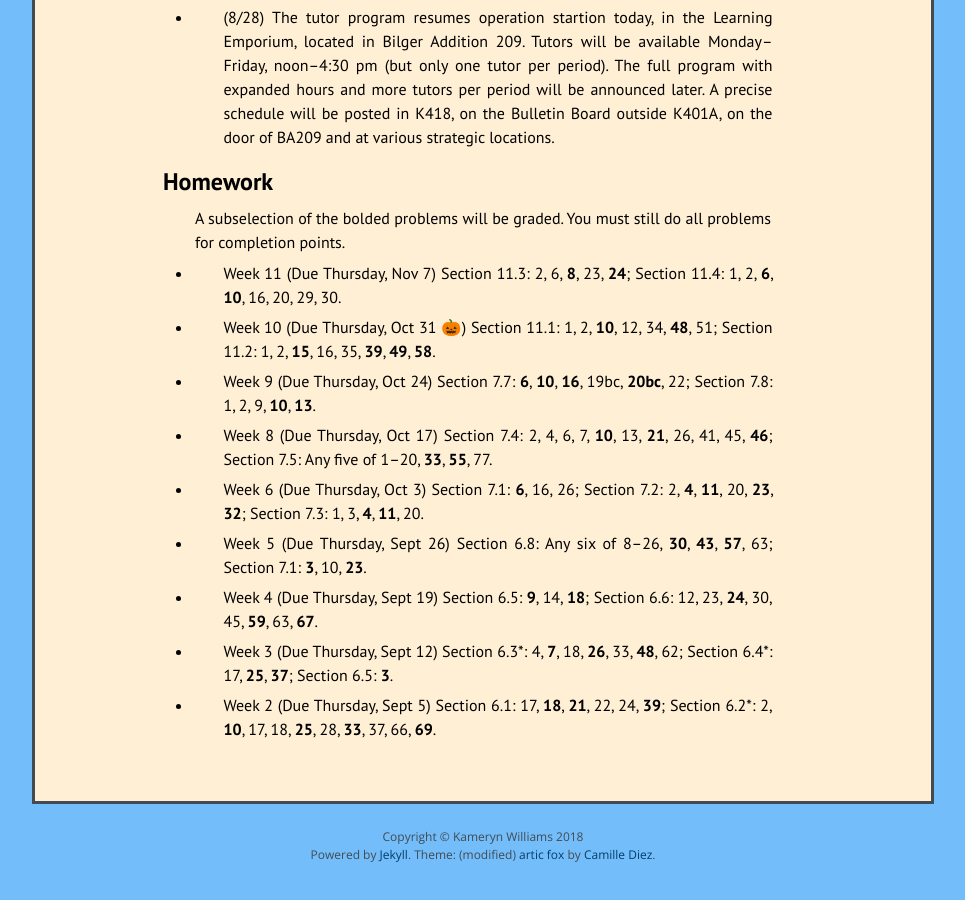
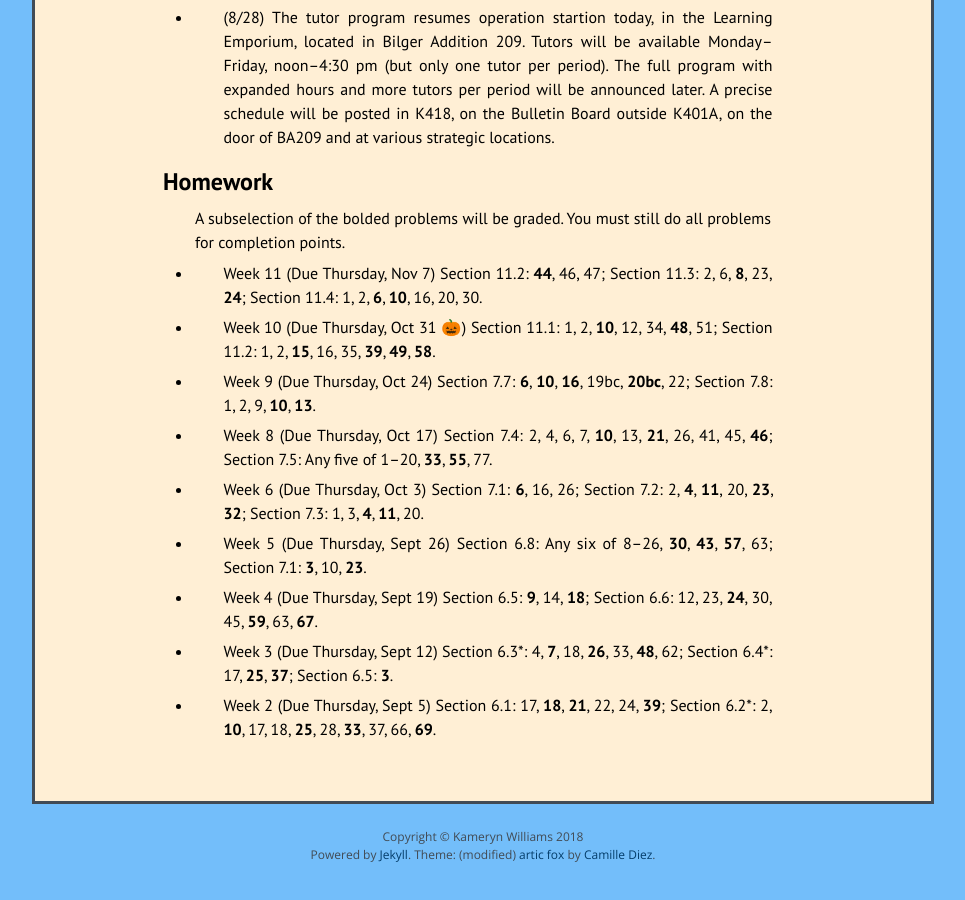
Before and after one commit to kamerynjw/kamerynjw.github.io, a Jekyll site: the page built from teaching/2019/math242.md, in a window 1280 px wide and 900 px high, scrolled down 2200 px. Shown: the whole window, without its empty margins (157-1122 px from the left). Built offline with Jekyll 4.4.1, drawn with Linux system fonts in a browser that asks for light colours; nearby versions of some CDN libraries; formulas are drawn with MathJax 3.

Commit message:
added telescoping series problems

```diff
--- a/teaching/2019/math242.md
+++ b/teaching/2019/math242.md
@@ -109,7 +109,7 @@
 
 A subselection of the bolded problems will be graded. You must still do all problems for completion points.
 
-* Week 11 (Due Thursday, Nov 7) Section 11.3: 2, 6, **8**, 23, **24**; Section 11.4: 1, 2, **6**, **10**, 16, 20, 29, 30.
+* Week 11 (Due Thursday, Nov 7) Section 11.2: **44**, 46, 47; Section 11.3: 2, 6, **8**, 23, **24**; Section 11.4: 1, 2, **6**, **10**, 16, 20, 30.
 
 * Week 10 (Due Thursday, Oct 31 🎃) Section 11.1: 1, 2, **10**, 12, 34, **48**, 51; Section 11.2: 1, 2, **15**, 16, 35, **39**, **49**, **58**.
 
```
